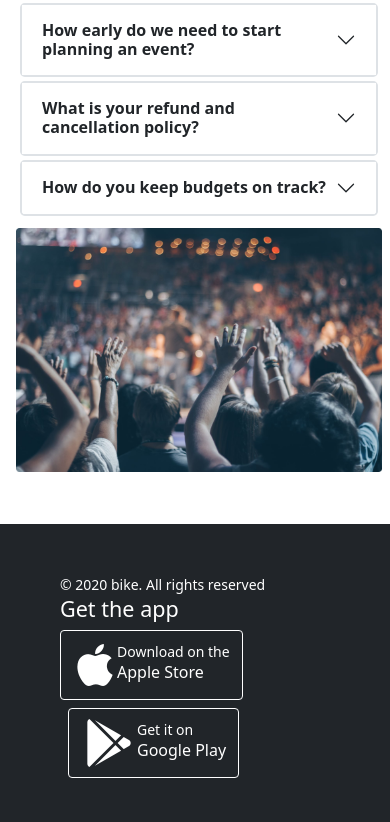
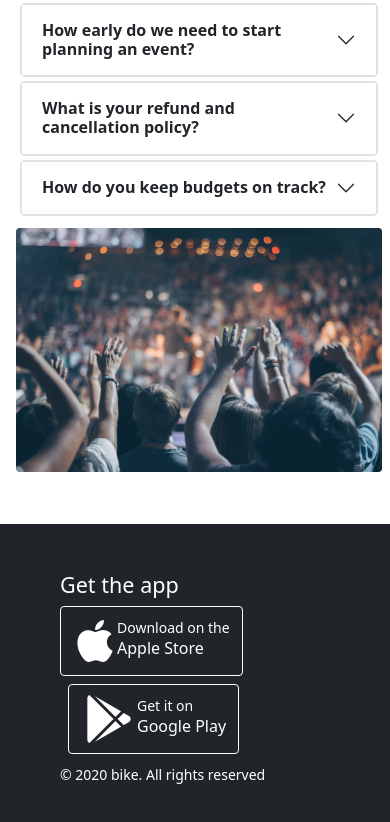
Before and after one commit to PROTTASAKARIM/assignment3-convention-center, a plain HTML site: page index.html in a window 390 px wide. Shown: the part 2810-3632 px from the top of the page. Drawn offline with nearby package versions, Linux system fonts and the light colour scheme.

Commit message:
footer updated

```diff
--- a/index.html
+++ b/index.html
@@ -336,10 +336,10 @@
     <footer class="bg-dark text-white p-5">
         <div class="container">
             <div class="row">
-                <div class="col-lg-6 col-md-6 col-sm-12 align-self-center">
+                <div class="col-lg-6 col-md-6 col-sm-12 align-self-center ">
                     <small>© 2020 bike. All rights reserved</small>
                 </div>
-                <div class="col-lg-6 col-md-6 col-sm-12 align-self-center">
+                <div class="col-lg-6 col-md-6 col-sm-12 align-self-center order-first order-sm-0">
                     <h4>Get the app</h4>
 
                     <a href="https://www.apple.com/store" target="_blank">
```
